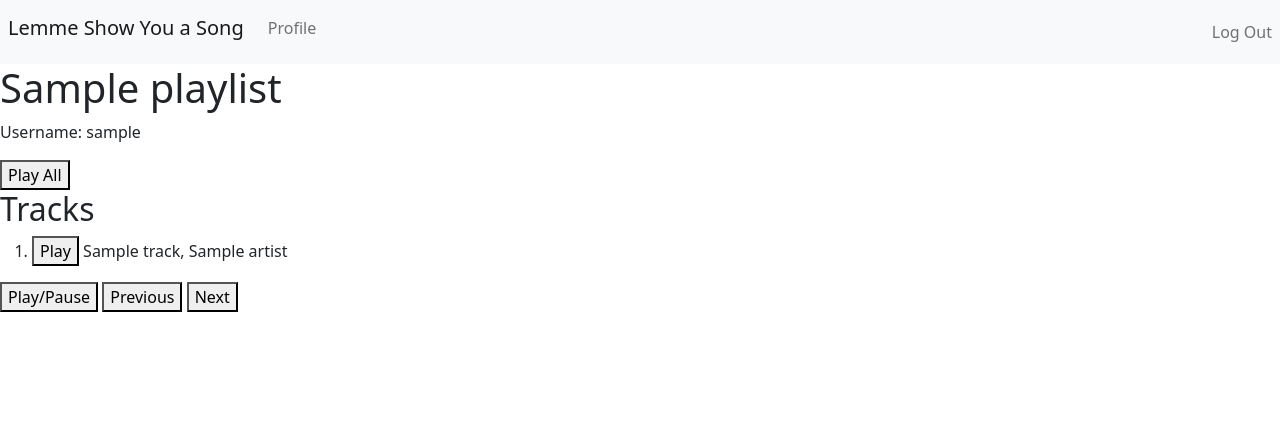
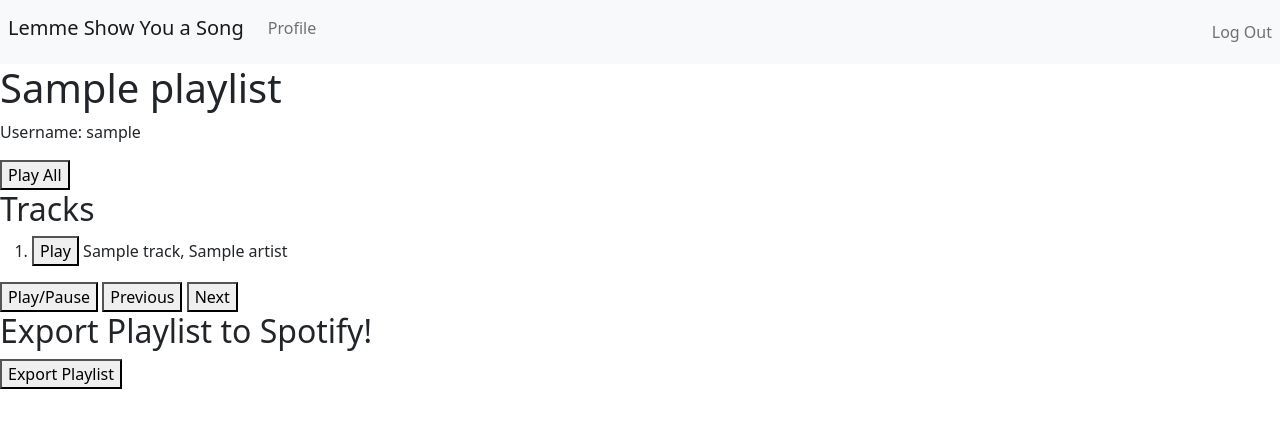
Before and after one commit to ecmcclain/HBProject, a Flask app: template templates/playlist.html in a window 1280 px wide. Shown: the top 428 px of the page. Run offline with Flask 2, Linux system fonts and the light colour scheme; tables that the repository leaves empty hold one stand-in row (values such as "Sample post"); the template is opened without the code that fills it: values that come from a table or form of the project are taken from there, most other values are stand-ins (such as "Sample title", 1, 10 or a date in 2020); some libraries are stand-ins or nearby versions.

Commit message:
Added functionality to export playlists to Spotify.

```diff
--- a/server.py
+++ b/server.py
@@ -1,5 +1,5 @@
 # from jinja2 import StrictUndefined
-from flask import Flask, redirect, request, session, render_template, jsonify, flash
+from flask import Flask, redirect, request, session, render_template, jsonify, flash, json
 from model import connect_to_db, db
 from random import sample, choice
 
@@ -64,11 +64,26 @@ def login():
 
     user = crud.get_user_by_username(username)
 
+    #check that the access token exists and is not expired and authorize or refresh if so
+    if 'access_token' not in session:
+        return redirect('/authorize')
+    if datetime.datetime.now().timestamp() > session['expires_at']:
+        return redirect('/refresh-token')
+    headers = {
+        'Authorization': f"Bearer {session['access_token']}"
+    }
+
     #if the given username and password are valid, set the current user id in the cookie session and show the user's profile
     if user is not None:
         if user.password == password:
             flash('Logged in!')
             session['current_user'] = user.id
+
+            #get the user's Spotify user id
+            temp = requests.get(API_BASE_URL + 'me', headers=headers)
+            spotify_user_id = temp.json()['id']
+            session['spotify_user_id'] = spotify_user_id
+
             return render_template('user_profile.html', user = user)
 
     #if the given username and password are not valid, flash message and redirect to the homepage
@@ -153,7 +168,7 @@ def create_solo_playlist():
 
 @app.route('/playlist/<other_id>', methods = ['POST'])
 def create_shared_playlist(other_id):
-    """Create a solo playlist for the logged in user"""
+    """Create a shared playlist for the logged in user"""
 
     #get the session's current user and the other user for the shared playlist
     current_user = crud.get_user_by_id(session['current_user'])
@@ -187,8 +202,8 @@ def create_shared_playlist(other_id):
             user_seed_tracks = crud.get_users_spotify_track_ids(user)
 
             #request 50 recommended songs given 5 randomly chosen seed artists from the user's top 20 artists
-            solo_playlist_url = API_BASE_URL + f'recommendations?seed_artists={choice(user_seed_artists)},{choice(user_seed_artists)},{choice(user_seed_artists)},{choice(user_seed_artists)},{choice(user_seed_artists)}&limit=50'
-            response = requests.get(solo_playlist_url, headers=headers)
+            shared_playlist_url = API_BASE_URL + f'recommendations?seed_artists={choice(user_seed_artists)},{choice(user_seed_artists)},{choice(user_seed_artists)},{choice(user_seed_artists)},{choice(user_seed_artists)}&limit=50'
+            response = requests.get(shared_playlist_url, headers=headers)
             playlist_tracks = response.json()
 
             #check that the given track from the recommended Spotify playlist is not already in the other user's tracks, and if not, add it to the playlist
@@ -260,8 +275,12 @@ def update_invitation(invitation_id):
     db.session.commit()
     return render_template('user_profile.html', user=user)
 
-@app.route('/playback', methods=['PUT'])
+
+@app.route('/export_playlist', methods=['POST'])
 def playback():
+
+    user = crud.get_user_by_id(session['current_user'])
+    print(session)
 
      #check that the access token exists and is not expired and authorize or refresh if so
     if 'access_token' not in session:
@@ -270,17 +289,41 @@ def playback():
         return redirect('/refresh-token')
     headers = {
         'Authorization': f"Bearer {session['access_token']}",
+        'Content-Type': 'application/json',
     }
 
-    device_id = request.json.get('device_id')
+    playlist_id = request.form.get('playlist_id_shared')
+    if playlist_id is None:
+        playlist_id = request.form.get('playlist_id_solo')
+        playlist = crud.get_solo_playlist_by_id(playlist_id)
+    else:
+        playlist= crud.get_shared_playlist_by_id(playlist_id)
+    spotify_user_id = session['spotify_user_id']
 
-    play_url = API_BASE_URL + f'me/play?device_id={device_id}'
-    response = requests.get(play_url, headers=headers)
-    print(play_url)
+    req_body = json.dumps({
+        'name': f'{playlist.title}',
+        'public': False,
+    })
+
+    export_url = API_BASE_URL + f'users/{spotify_user_id}/playlists'
+    response = requests.post(export_url, data=req_body, headers=headers)
     play = response.json()
-    print(play)
 
-    return play
+    spotify_playlist_id = play['id']
+
+    playlist_spotify_track_ids = crud.get_playlist_spotify_track_ids(playlist)
+    playlist_spotify_track_id = ['spotify:track:' + id for id in  playlist_spotify_track_ids]
+
+    req_body = json.dumps({
+        'uris': playlist_spotify_track_id,
+    })
+
+    add_tracks_url = API_BASE_URL + f'playlists/{spotify_playlist_id}/tracks'
+    response = requests.post(add_tracks_url, data=req_body, headers=headers)
+    play = response.json()
+    flash('Playlist exported to Spotify.')
+
+    return render_template('playlist.html', user=user, playlist=playlist, access_token = session['access_token'], playlist_tracks = crud.get_playlist_spotify_track_ids(playlist))
 
 
 
@@ -290,7 +333,7 @@ def playback():
 def authorize():
     """Complete Spotify's OAuth for the user"""
 
-    scope = 'user-read-private user-read-email playlist-read-private user-library-read user-top-read streaming user-modify-playback-state'
+    scope = 'user-read-private user-read-email playlist-read-private user-library-read user-top-read streaming user-modify-playback-state playlist-modify-public playlist-modify-private'
 
     params = {
         'client_id': CLIENT_ID,
--- a/templates/playlist.html
+++ b/templates/playlist.html
@@ -22,6 +22,20 @@
 <button id="togglePlay">Play/Pause</button>
 <button id="togglePrevious">Previous</button>
 <button id="toggleNext">Next</button>
+
+<h2> Export Playlist to Spotify! </h2>
+<form action = /export_playlist method = 'POST'>
+  {% if '&' in playlist.title %}
+  <p>
+    <button type="submit" name = 'playlist_id_shared' value = '{{ playlist.id }}'> Export Playlist</button>
+  </p>
+  {% endif %}
+  {% if '&' not in playlist.title %}
+  <p>
+    <button type="submit" name = 'playlist_id_solo' value = '{{ playlist.id }}'> Export Playlist</button>
+  </p>
+  {% endif %}
+</form>
 
 <script src="https://sdk.scdn.co/spotify-player.js"></script>
 <script>
```
Also changed, not shown: crud.py (+12 -0 lines).
